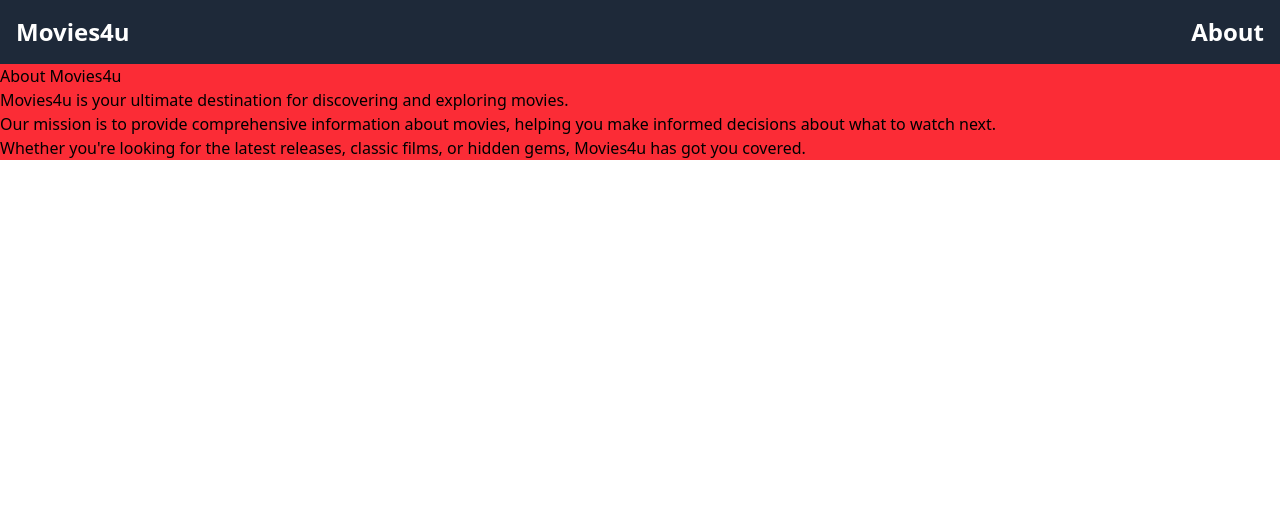
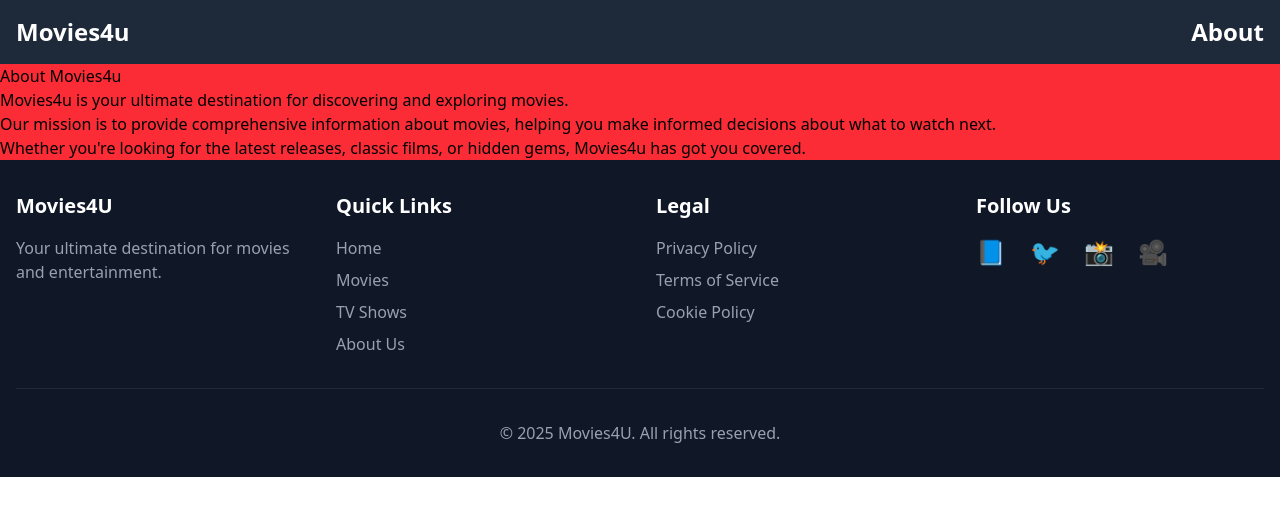
Before and after one commit to saurabhsingh98/Movie4U, a React (Vite) app: page /about in a window 1280 px wide. Shown: the top 516 px of the page. Built offline with nearby package versions, Linux system fonts and the light colour scheme.

Commit message:
Added footer for routes

```diff
--- /dev/null
+++ b/src/components/Footer.jsx
@@ -0,0 +1,54 @@
+import React from 'react'
+
+export default function Footer() {
+  return (
+    <footer className='bg-gray-900 text-white py-8'>
+      <div className='container mx-auto px-4'>
+        <div className='grid grid-cols-1 md:grid-cols-4 gap-8'>
+          {/* Company Info */}
+          <div>
+            <h3 className='text-xl font-bold mb-4'>Movies4U</h3>
+            <p className='text-gray-400'>Your ultimate destination for movies and entertainment.</p>
+          </div>
+
+          {/* Quick Links */}
+          <div>
+            <h3 className='text-xl font-bold mb-4'>Quick Links</h3>
+            <ul className='space-y-2'>
+              <li><a href="/" className='text-gray-400 hover:text-white transition'>Home</a></li>
+              <li><a href="/movies" className='text-gray-400 hover:text-white transition'>Movies</a></li>
+              <li><a href="/tv-shows" className='text-gray-400 hover:text-white transition'>TV Shows</a></li>
+              <li><a href="/about" className='text-gray-400 hover:text-white transition'>About Us</a></li>
+            </ul>
+          </div>
+
+          {/* Legal */}
+          <div>
+            <h3 className='text-xl font-bold mb-4'>Legal</h3>
+            <ul className='space-y-2'>
+              <li><a href="/privacy" className='text-gray-400 hover:text-white transition'>Privacy Policy</a></li>
+              <li><a href="/terms" className='text-gray-400 hover:text-white transition'>Terms of Service</a></li>
+              <li><a href="/cookies" className='text-gray-400 hover:text-white transition'>Cookie Policy</a></li>
+            </ul>
+          </div>
+
+          {/* Social Media */}
+          <div>
+            <h3 className='text-xl font-bold mb-4'>Follow Us</h3>
+            <div className='flex space-x-6'>
+              <a href="#" className='text-gray-400 hover:text-white transition text-2xl' title="Facebook">📘</a>
+              <a href="#" className='text-gray-400 hover:text-white transition text-2xl' title="Twitter">🐦</a>
+              <a href="#" className='text-gray-400 hover:text-white transition text-2xl' title="Instagram">📸</a>
+              <a href="#" className='text-gray-400 hover:text-white transition text-2xl' title="YouTube">🎥</a>
+            </div>
+          </div>
+        </div>
+
+        {/* Copyright */}
+        <div className='border-t border-gray-800 mt-8 pt-8 text-center text-gray-400'>
+          <p>&copy; {new Date().getFullYear()} Movies4U. All rights reserved.</p>
+        </div>
+      </div>
+    </footer>
+  )
+}
--- a/src/components/Header.jsx
+++ b/src/components/Header.jsx
@@ -1,6 +1,6 @@
 import React from 'react'
 import { Link, Outlet } from 'react-router-dom'
-
+import Footer from './Footer'
 const Header = () => {
   return (
     <>
@@ -11,6 +11,7 @@
         </nav>
       </header>
       <Outlet />
+      <Footer />
     </>
   )
 }
--- a/src/routes/routes.jsx
+++ b/src/routes/routes.jsx
@@ -4,6 +4,10 @@
 import About from '../pages/About'
 import Header from '../components/Header'
 import MovieDetails from '../components/MovieDetails'
+import Footer from '../components/Footer'
+
+
+
 
 const routes = createBrowserRouter([
   {
```
